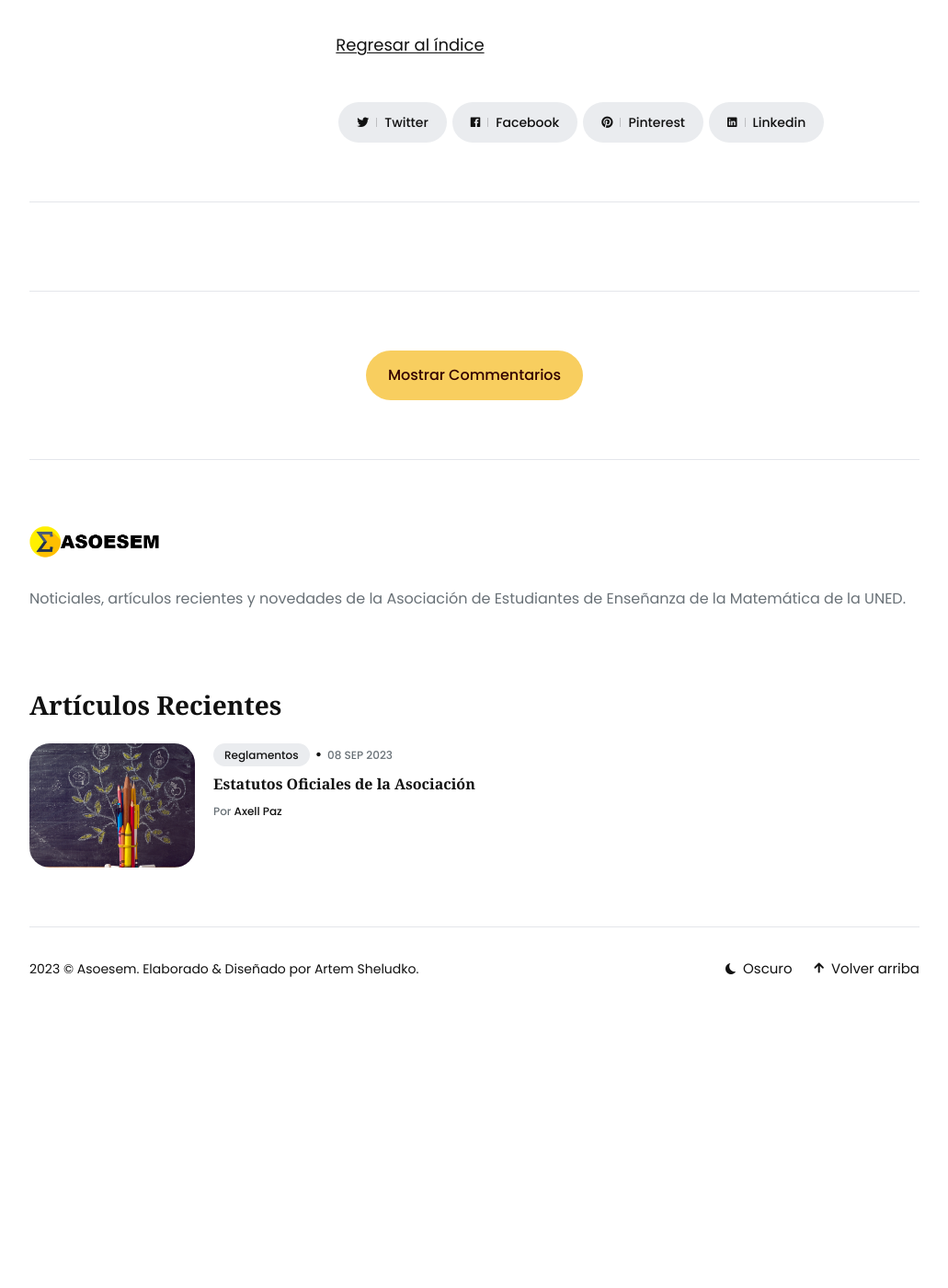
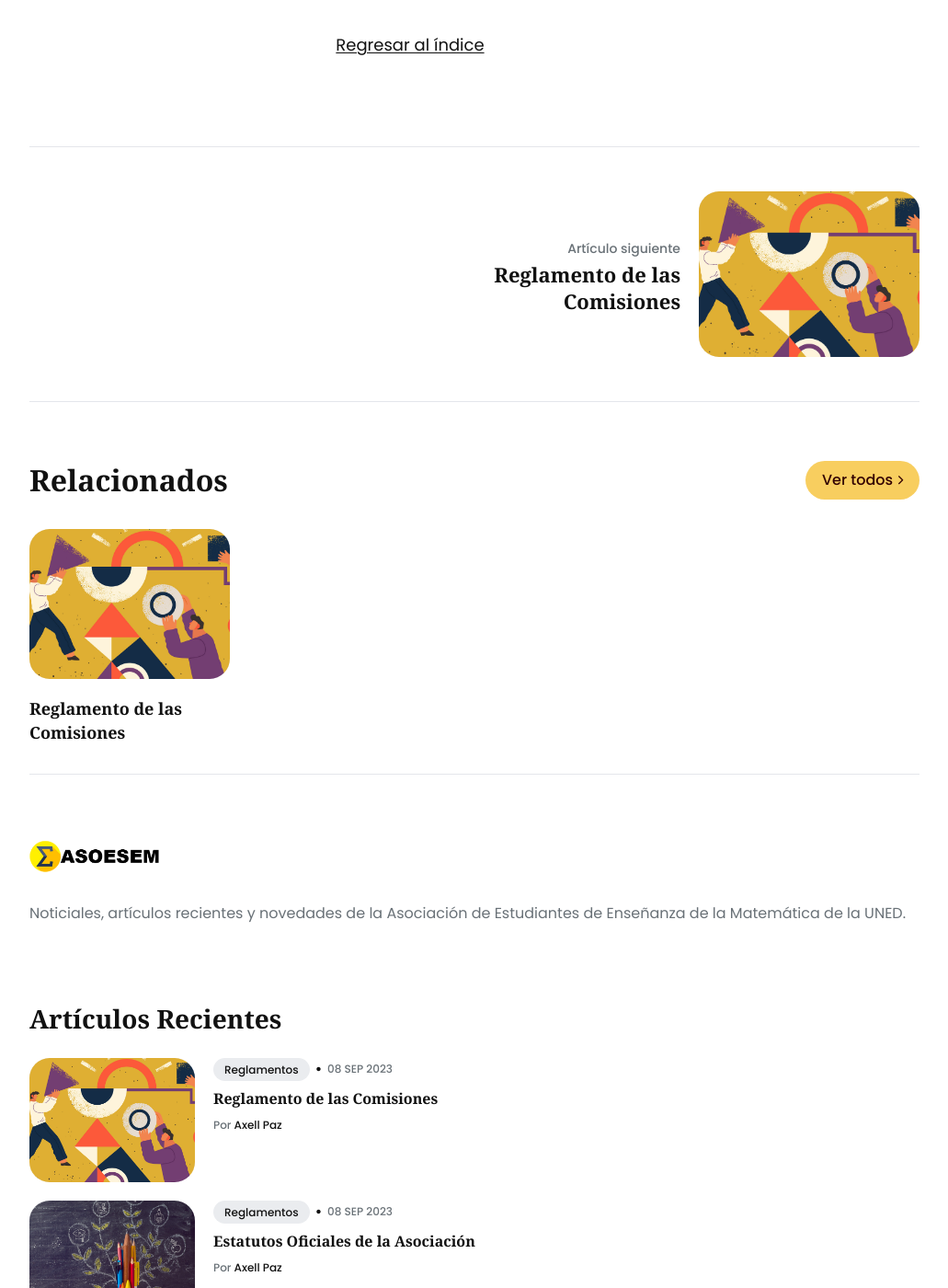
Before and after one commit to asoesem/asoesem.github.io, a Jekyll site: the page built from _posts/2023-09-08-estatutos-oficiales-asoesem.md, in a window 1280 px wide and 1400 px high, scrolled down 15263 px. Shown: the whole window at 92% size, without its empty margins (124-1155 px from the left). Built offline with Jekyll 4.4.1, drawn with Linux system fonts in a browser that asks for light colours; before the commit the page ends 16361 px from its top, so only the background shows below that; some of the changed lines change nothing that is shown.

Commit message:
Incluye reglamento de comisiones

```diff
--- a/_layouts/post.html
+++ b/_layouts/post.html
@@ -67,7 +67,9 @@ layout: default
           {{ content }}
         </div>
 
-        {% include share-buttons.html %}
+        {% if page.share %}
+          {% include share-buttons.html %}
+        {% endif %}
 
       </article>
     </div>
@@ -80,6 +82,6 @@ layout: default
 
 {% include related-posts.html %}
 
-{% if site.data.settings.disqus_identifier %}
+{% if site.data.settings.disqus_identifier and page.comments %}
   {% include disqus-comments.html %}
 {% endif %}
--- a/_posts/2023-09-08-estatutos-oficiales-asoesem.md
+++ b/_posts/2023-09-08-estatutos-oficiales-asoesem.md
@@ -8,6 +8,8 @@ image: '/images/51.jpg'
 tags: [reglamentos]
 #commissions: [cofoma,cocodi]
 #featured: false
+comments: false
+share: false
 ---
 
 # Índice
--- /dev/null
+++ b/_posts/2023-09-08-reglamento-de-comisiones.md
@@ -0,0 +1,95 @@
+---
+layout: post
+title: Reglamento de las Comisiones
+description: Reglamento Oficial de las Comisiones de la Asociación de Estudiantes de la Carrera de Enseñanza de la Matemática de la UNED.
+date: 2023-09-08 12:15:00
+author: axell
+image: '/images/45.jpg'
+tags: [reglamentos]
+commissions: [cofoma,cocodi]
+#featured: false
+comments: false
+share: false
+---
+
+### Artículo Uno: Comisiones
+
+Las comisiones son el conjunto de dos o más personas que, por encargo de la ley o de la junta directiva, ejercen ciertas competencias de manera permanente o para entender en determinados asuntos y estas serán conformadas por la junta directiva.
+
+Toda comisión se creará cuando alguna persona de los artículos seis y siete del [Estatuto de la Asociación de Estudiantes de la Carrera de la Enseñanza de la Matemática de la UNED][1] así lo desee.
+
+Esta solicitud deberá ser expuesta en reunión de junta directiva y llegar a votación y para la conformación aprobada de la comisión, se requieren que mínimo las dos terceras partes de los miembros voten a favor.
+
+### Artículo Dos: Requisitos de Ingreso a las Comisiones
+
+Los siguientes serán requisitos para pertenecer a una comisión de la asociación:
+
+* Cumplir con los artículos seis y siete de los [Estatutos de la Asociación de Estudiantes de la Carrera de la Enseñanza de la Matemática de la UNED][1]
+* Realizar y firmar una solicitud de ingreso a la comisión interesada, en donde se detalle la causa e interés.
+* Realizar y firmar una declaración jurada de compromiso de labores y de pertenencia a una comisión.
+
+### Artículo Tres: Atribuciones de las Comisiones
+
+Las siguientes serán atribuciones de las comisiones:
+
+* Participar en las actividades educativas, culturales, sociales y de capacitación que organice la asociación o las comisiones.
+* Denunciar ante la fiscalía de la asociación cualquier irregularidad que
+notare en el desempeño de las funciones de la directiva de la comisión y otros miembros de la comisión.
+* Organizar todo tipo de reuniones y/o actividades que sea en beneficio de
+sus fines.
+
+### Artículo Cuatro: Deberes de las Comisiones
+
+Las comisiones tienes los siguientes deberes:
+
+* Cumplir con el estatuto y los reglamentos de la asociación, así como los acuerdos que emanen de sus órganos.
+* Asistir a las reuniones a las que fueron convocados, cooperar con la conservación de los bienes y el buen desarrollo de las actividades de la asociación y la comisión.
+* Presentar el programa de trabajo acordado, a la junta directiva, para que la junta lo apruebe.
+* Apoyar las gestiones que realizará la comisión para el cumplimiento de sus fines.
+
+### Artículo Cinco: Directiva de la Comisión
+
+La directiva de la comisión estará compuesta por tres miembros, mayores de edad y que cumplan los requisitos del artículo dos de este reglamento, que ocuparán los puestos de:
+
+* Director de Comisión
+* Subdirector de Comisión
+* Asistente de Comisión
+
+Quienes serán electos en sesión de la junta directiva, por el periodo establecido del fin de la comisión.
+
+Los miembros de la directiva de comisión tomarán posesión de sus cargos, una vez acordados en la reunión de junta directiva.
+
+Las ausencias temporales de los miembros de la directiva de
+comisión serán suplidas por la misma directiva de comisión. En causa de ausencia definitiva o de renuncia, la directiva de comisión deberá anunciar a la junta directiva y ésta deberá anunciar la ausencia mientras se convoca a reunión de junta directiva, para que llene la o las vacantes por el resto del periodo de la comisión.
+
+### Artículo Seis: Atribuciones de los Miembros de la Directiva de Comisión
+
+Las siguientes son atribuciones de los miembros de la Directiva de la Comisión:
+
+* **Director de Comisión**: El director de comisión tiene las siguientes atribuciones:
+   1. Será el representante de la comisión
+   2. Presidirá las reuniones de la comisión.
+   3. Firmará los acuerdos junto con el asistente de comisión.
+   4. Llevará la iniciativa en todas las gestiones que la comisión emprenda.
+* **Subdirector de Comisión**:
+   1. Sustituirá al director de comisión en sus ausencias temporales, con iguales atribuciones y obligaciones.
+* **Asistente de Comisión**:
+   1. Confeccionar las actas y cualquier otro documento de la comisión y las firmará junto con el director de comisión una vez que han sido aprobadas por la junta directiva.
+   2. Deberá llevar en perfecto orden los documentos de la comisión y los documentos pertinentes a las acciones de la comisión.
+   3. Dará la lectura y la correspondencia, así como de tramitarla lo más pronto posible y la llevará como un archivo ordenado y completo. El asistente, a más tardar en dos semanas después cesado sus labores, deberá entregar los documentos y archivos de la comisión a la secretaria de la junta directiva.
+
+El incumplimiento de esta disposición traerá como consecuencia la expulsión del miembro de la comisión.
+
+
+### Artículo seis. Expulsión de Algún Miembro de la Directiva de Comisión
+
+Las siguientes son causas para la expulsión de algún miembro de la directiva de la comisión:
+
+* Incumplimiento de las labores asignadas en este reglamento.
+* Por acuerdo de la junta directiva.
+* Por utilizar el nombre de la asociación ilícitamente, sin previa
+autorización de la junta directiva.
+
+(Aprobación integral realizada en asamblea general extraordinaria el 19 de septiembre del 2022)
+
+[1]:/artículos/estatutos-oficiales-asoesem
```
